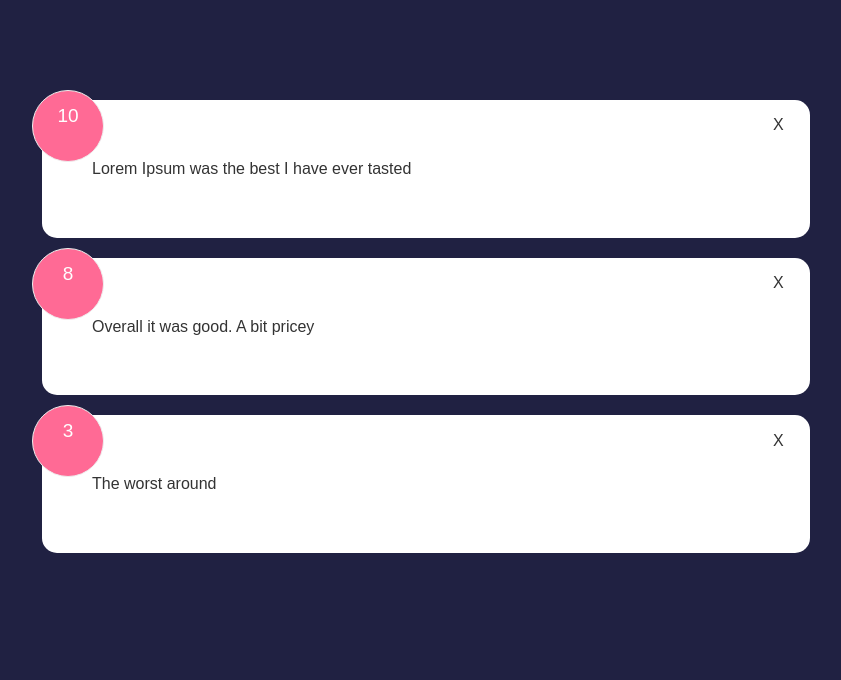
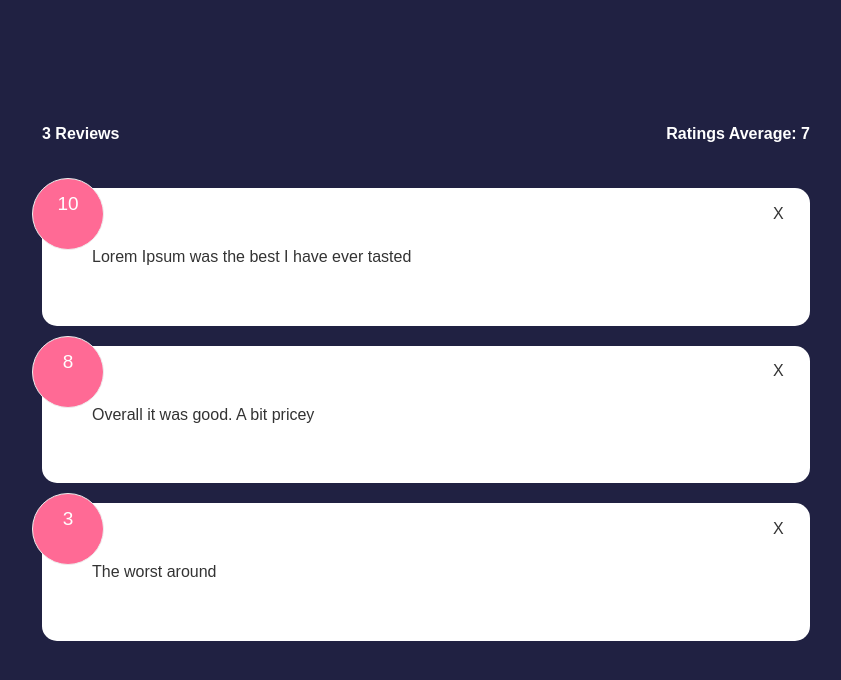
Before and after one commit to Rosenmatt1/svelte2, a Svelte app: page / in a window 1280 px wide. Shown: the top 680 px of the page, without its empty margins (222-1063 px from the left). Built offline with nearby package versions, Linux system fonts and the light colour scheme.

Commit message:
Created FeedbackStats component

```diff
--- a/src/App.svelte
+++ b/src/App.svelte
@@ -1,5 +1,6 @@
 <script>
 	import FeedbackList from './components/FeedbackList.svelte'
+	import FeedbackStats from './components/FeedbackStats.svelte'
 
 	let feedback = [
 		{
@@ -20,7 +21,7 @@
 	]
 
 	$: count = feedback.length
-	$: average = feedback.reduce((a, {rating}) => 0) / count
+	$: average = feedback.reduce((a, {rating}) => a + rating, 0) / feedback.length
 
 	const deleteFeedback = (e) => {
 		const itemId = e.detail
@@ -30,5 +31,6 @@
 
 <!-- if passing a prop that is named the same, don't need to name it -->
 <main class="container">
+	<FeedbackStats {count} {average} />
 	<FeedbackList {feedback} on:delete-feedback={deleteFeedback}/>
 </main>
--- /dev/null
+++ b/src/components/FeedbackStats.svelte
@@ -0,0 +1,18 @@
+<script>
+  export let count
+  export let average
+</script>
+
+<div class="feedback-stats">
+  <h4> {count} Reviews </h4>
+  <h4>Ratings Average: {average}</h4>
+</div>
+
+<style>
+  .feedback-stats {
+    display: flex;
+    justify-content: space-between;
+    align-items: center;
+  }
+
+</style>
```
